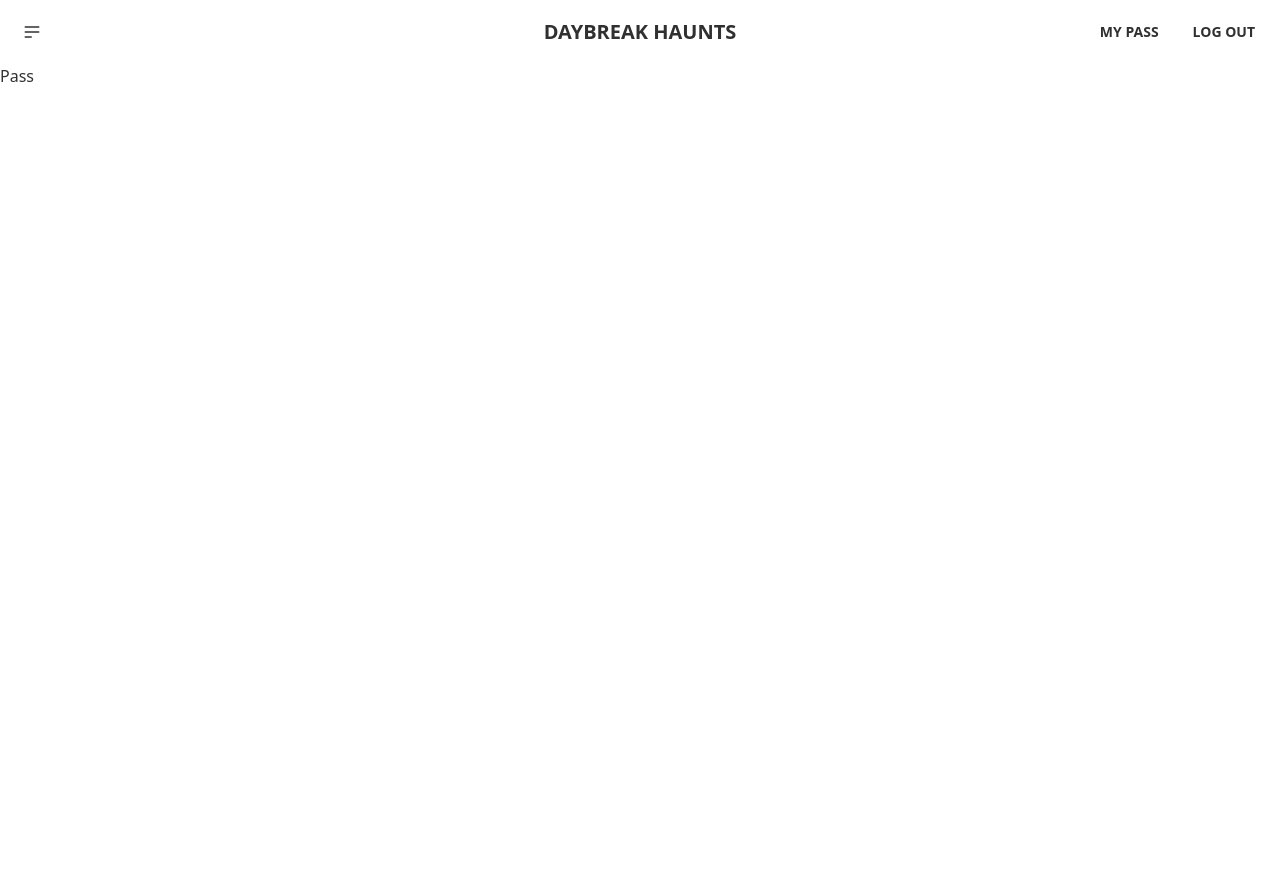
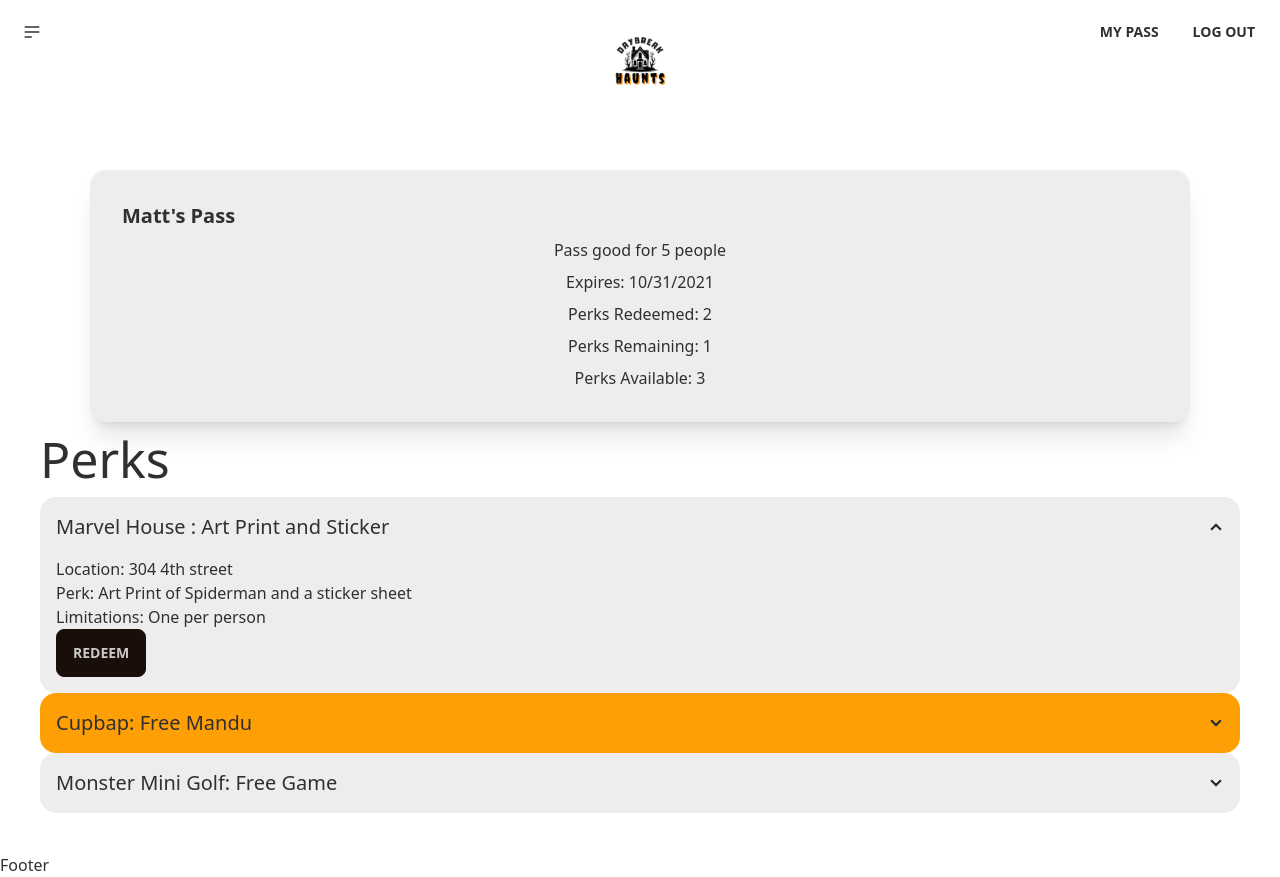
Before and after one commit to andkirsten/hauntspass-frontend, a React (Create React App) app: page /pass in a window 1280 px wide. Before the commit the page ends 800 px from the top, so only its background shows below. Built offline with nearby package versions, Linux system fonts and the light colour scheme.

Commit message:
pass component started

```diff
--- a/src/components/App/App.css
+++ b/src/components/App/App.css
@@ -0,0 +1,7 @@
+.app {
+  text-align: center;
+  background-color: #282c34;
+  min-height: 100vh;
+  color: white;
+  width: 100%;
+}
--- a/src/components/App/App.js
+++ b/src/components/App/App.js
@@ -1,25 +1,14 @@
 import "./App.css";
 import Header from "../Header/Header";
-import { Routes, Route } from "react-router-dom";
-import Home from "../Home/Home";
-import Signup from "../Signup/Signup";
-import Login from "../Login/Login";
-import About from "../About/About";
-import FAQs from "../FAQs/FAQs";
-import Pass from "../Pass/Pass";
+import Main from "../Main/Main";
+import Footer from "../Footer/Footer";
 
 function App() {
   return (
     <div className="App">
       <Header />
-      <Routes>
-        <Route path="/" element={<Home />} />
-        <Route path="/signup" element={<Signup />} />
-        <Route path="/login" element={<Login />} />
-        <Route path="/about" element={<About />} />
-        <Route path="/faqs" element={<FAQs />} />
-        <Route path="/pass" element={<Pass />} />
-      </Routes>
+      <Main />
+      <Footer />
     </div>
   );
 }
--- a/src/components/Footer/Footer.js
+++ b/src/components/Footer/Footer.js
@@ -0,0 +1,7 @@
+import React from "react";
+
+const Footer = () => {
+  return <div>Footer</div>;
+};
+
+export default Footer;
--- /dev/null
+++ b/src/components/Header/Header.css
@@ -0,0 +1,8 @@
+.header {
+  height: 130px;
+}
+
+.center-logo {
+  height: 100px;
+  width: 100px;
+}
--- a/src/components/Header/Header.js
+++ b/src/components/Header/Header.js
@@ -1,11 +1,13 @@
 import React from "react";
 import { NavLink } from "react-router-dom";
+import centerLogo from "../../images/daybreak_haunts_center.png";
+import "./Header.css";
 
 const Header = (props) => {
   const user = "matt";
 
   return (
-    <header>
+    <header className="header">
       <div className="navbar bg-base-100">
         <div className="navbar-start">
           <div className="dropdown">
@@ -43,7 +45,11 @@
         </div>
         <div className="navbar-center">
           <a href="/" className="btn btn-ghost normal-case text-xl">
-            DAYBREAK HAUNTS
+            <img
+              className="center-logo"
+              src={centerLogo}
+              alt="daybreak haunts logo"
+            ></img>
           </a>
         </div>
         {user ? (
--- /dev/null
+++ b/src/components/Main/Main.css
@@ -0,0 +1,3 @@
+.main {
+  margin: 40px 40px;
+}
--- /dev/null
+++ b/src/components/Main/Main.js
@@ -0,0 +1,26 @@
+import React from "react";
+import "./Main.css";
+import { Routes, Route } from "react-router-dom";
+import Home from "../Home/Home";
+import Signup from "../Signup/Signup";
+import Login from "../Login/Login";
+import About from "../About/About";
+import FAQs from "../FAQs/FAQs";
+import Pass from "../Pass/Pass";
+
+const Main = () => {
+  return (
+    <div className="main">
+      <Routes>
+        <Route path="/" element={<Home />} />
+        <Route path="/signup" element={<Signup />} />
+        <Route path="/login" element={<Login />} />
+        <Route path="/about" element={<About />} />
+        <Route path="/faqs" element={<FAQs />} />
+        <Route path="/pass" element={<Pass />} />
+      </Routes>
+    </div>
+  );
+};
+
+export default Main;
--- /dev/null
+++ b/src/components/Pass/Pass.css
@@ -0,0 +1,11 @@
+.perks-heading {
+  font-size: 50px;
+}
+
+.pass {
+  padding: 0 50px;
+}
+
+.card-body {
+  text-align: center;
+}
--- a/src/components/Pass/Pass.js
+++ b/src/components/Pass/Pass.js
@@ -1,7 +1,62 @@
 import React from "react";
+import "./Pass.css";
 
 const Pass = () => {
-  return <div>Pass</div>;
+  return (
+    <>
+      <section className="pass">
+        <div className="card shadow-xl bg-base-200">
+          <div className="card-body">
+            <h2 className="card-title">Matt's Pass</h2>
+            <p className="card-subtitle">Pass good for 5 people</p>
+            <p className="card-subtitle">Expires: 10/31/2021</p>
+            <p className="card-subtitle">Perks Redeemed: 2</p>
+            <p className="card-subtitle">Perks Remaining: 1</p>
+            <p className="card-subtitle">Perks Available: 3</p>
+          </div>
+        </div>
+      </section>
+      <section className="perks">
+        <h2 className="perks-heading">Perks</h2>
+        <div className="collapse collapse-arrow bg-base-200">
+          <input type="radio" name="my-accordion-2" checked="checked" />
+          <div className="collapse-title text-xl font-medium">
+            Marvel House : Art Print and Sticker
+          </div>
+          <div className="collapse-content">
+            <p>Location: 304 4th street</p>
+            <p>Perk: Art Print of Spiderman and a sticker sheet</p>
+            <p>Limitations: One per person</p>
+            <button className="btn btn-primary">Redeem</button>
+          </div>
+        </div>
+        <div className="collapse collapse-arrow bg-secondary">
+          <input type="radio" name="my-accordion-2" />
+          <div className="collapse-title text-xl font-medium">
+            Cupbap: Free Mandu
+          </div>
+          <div className="collapse-content">
+            <p>Location: Towns Center Shopping, east side</p>
+            <p>Perk: Free Mandu</p>
+            <p>Limitations: One per person</p>
+            <button className="btn btn-primary">Redeem</button>
+          </div>
+        </div>
+        <div className="collapse collapse-arrow bg-base-200">
+          <input type="radio" name="my-accordion-2" />
+          <div className="collapse-title text-xl font-medium">
+            Monster Mini Golf: Free Game
+          </div>
+          <div className="collapse-content">
+            <p>Location: 5432 W. 4532 S.</p>
+            <p>Perk: Free Game</p>
+            <p>Limitations: One per person</p>
+            <button className="btn btn-primary">Redeem</button>
+          </div>
+        </div>
+      </section>
+    </>
+  );
 };
 
 export default Pass;
```
Also changed, not shown: src/images/daybreak_haunts_center.png (added), 1 other file (tests, documents, lock files or other folders).
